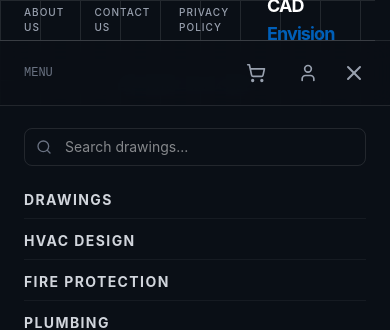
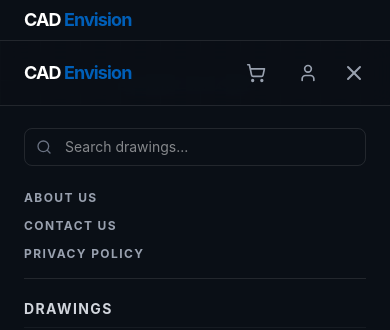
Before and after one commit to AsadTech-404/cad-envision, a Next.js app in the folder client/: page / in a window 390 px wide. Both pictures are taken after a click on the button "Toggle Menu". Shown: the top 330 px of the page. Built offline with nearby package versions, Linux system fonts and the light colour scheme; no server answers.

Commit message:
Refactor Navbar layout and styling
Updated Navbar component to adjust layout and styling for better responsiveness and visual consistency.

```diff
--- a/client/src/components/Navbar.jsx
+++ b/client/src/components/Navbar.jsx
@@ -26,30 +26,31 @@ export default function Navbar() {
   };
 
   return (
-    <nav className="fixed top-0 w-full z-50 flex flex-col">
+    <nav className="fixed top-0 w-full z-50 flex flex-col shadow-xl">
 
       {/* =======================
           TOP BAR
-          - Left: About, Contact, Privacy
-          - Right: Logo
+          - Left: Logo
+          - Right: About, Contact, Privacy
+          - Color: Matches Bottom Bar (blueprint-900)
       ======================== */}
-      <div className="bg-blueprint-950 border-b border-white/10 w-full z-50">
+      <div className="bg-blueprint-900 border-b border-white/10 w-full z-50">
         <div className="max-w-7xl mx-auto px-6 h-10 flex items-center justify-between">
 
-          {/* Left Side: Corporate Links */}
-          <div className="flex gap-4 md:gap-6 text-[10px] md:text-xs font-medium text-gray-400 uppercase tracking-widest">
-            <Link href="/about" className="hover:text-white transition">About Us</Link>
-            <Link href="/contact" className="hover:text-white transition">Contact Us</Link>
-            <Link href="/privacy" className="hover:text-white transition">Privacy Policy</Link>
-          </div>
-
-          {/* Right Side: Logo */}
+          {/* Left Side: Logo */}
           <Link
             href="/"
             className="text-lg font-bold tracking-tighter text-white"
           >
             CAD<span className="text-blueprint-500"> Envision</span>
           </Link>
+
+          {/* Right Side: Corporate Links (Hidden on Mobile to save space) */}
+          <div className="hidden md:flex gap-6 text-xs font-medium text-gray-400 uppercase tracking-widest">
+            <Link href="/about" className="hover:text-white transition">About Us</Link>
+            <Link href="/contact" className="hover:text-white transition">Contact Us</Link>
+            <Link href="/privacy" className="hover:text-white transition">Privacy Policy</Link>
+          </div>
 
         </div>
       </div>
@@ -74,9 +75,14 @@ export default function Navbar() {
             <Link href="/blog" className="hover:text-blueprint-400 transition hover:bg-white/5 px-2 py-1 rounded">Blogs</Link>
           </div>
 
-          {/* Mobile Title (Visible only when links are hidden to fill space) */}
-          <div className="xl:hidden text-gray-500 text-xs font-mono">
-            MENU
+          {/* Mobile Title (Visible only when links are hidden) */}
+          <div className="xl:hidden">
+            <Link
+            href="/"
+            className="text-lg font-bold tracking-tighter text-white"
+          >
+            CAD<span className="text-blueprint-500"> Envision</span>
+          </Link>
           </div>
 
           {/* Right Side: Tools (Search, Cart, User) */}
@@ -135,7 +141,7 @@ export default function Navbar() {
               </div>
             )}
 
-            {/* Mobile Menu Toggle (Visible on smaller screens) */}
+            {/* Mobile Menu Toggle */}
             <button
               className="xl:hidden text-gray-400 hover:text-white transition"
               onClick={toggleMenu}
@@ -157,6 +163,7 @@ export default function Navbar() {
       `}
       >
         <div className="px-6 py-6 flex flex-col gap-4">
+
           {/* Mobile Search Input */}
           <div className="relative md:hidden mb-2">
             <Search className="absolute left-3 top-1/2 -translate-y-1/2 w-4 h-4 text-gray-500" />
@@ -168,6 +175,14 @@ export default function Navbar() {
           </div>
 
           <nav className="flex flex-col gap-3 text-sm font-bold text-gray-300 uppercase tracking-widest">
+             {/* Corporate Links (Only visible here on Mobile) */}
+             <div className="flex flex-col gap-3 border-b border-white/10 pb-4 mb-2">
+                <Link href="/about" onClick={toggleMenu} className="hover:text-white text-gray-400 text-xs">About Us</Link>
+                <Link href="/contact" onClick={toggleMenu} className="hover:text-white text-gray-400 text-xs">Contact Us</Link>
+                <Link href="/privacy" onClick={toggleMenu} className="hover:text-white text-gray-400 text-xs">Privacy Policy</Link>
+             </div>
+
+            {/* Main Categories */}
             <Link href="/drawings" onClick={toggleMenu} className="hover:text-blueprint-400 border-b border-white/5 pb-2">Drawings</Link>
             <Link href="/drawings?category=hvac" onClick={toggleMenu} className="hover:text-blueprint-400 border-b border-white/5 pb-2">HVAC Design</Link>
             <Link href="/drawings?category=fire-protection" onClick={toggleMenu} className="hover:text-blueprint-400 border-b border-white/5 pb-2">Fire Protection</Link>
```
